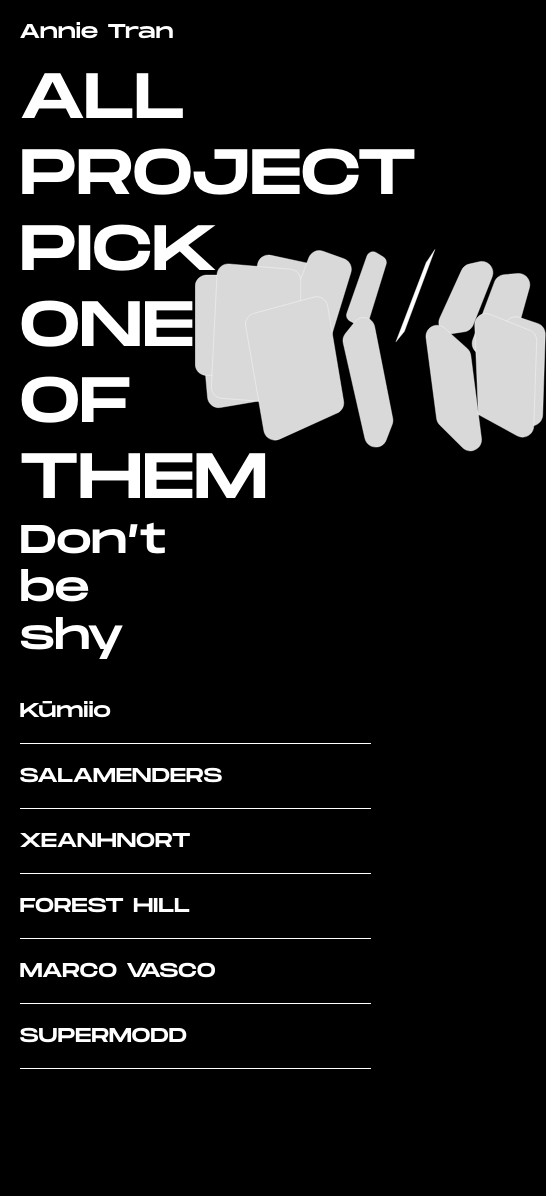
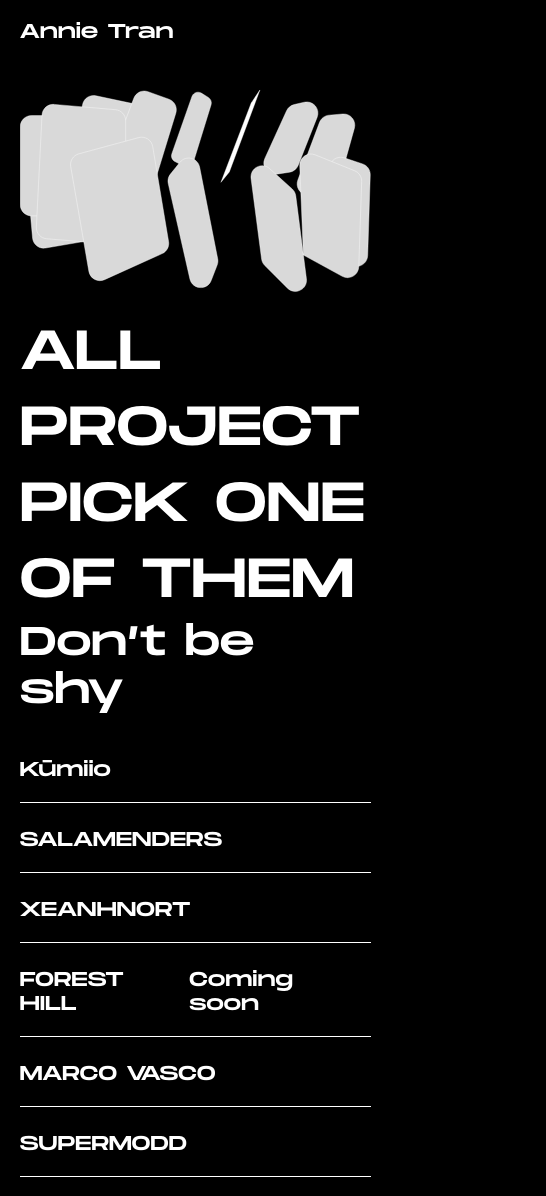
Before and after one commit to Renaudfradin/AtthStudio, a Next.js app: page /allproject in a window 390 px wide. Shown: the whole page, 546 px wide, since content can reach past the window. Before the commit the page ends 1088 px from the top, so only its background shows below. Built offline with nearby package versions, Linux system fonts and the light colour scheme.

Commit message:
(update) add responsive allproject page

```diff
--- a/app/allproject/allproject.css
+++ b/app/allproject/allproject.css
@@ -35,14 +35,90 @@
   line-height: 48px;
 }
 
-.title_list{
+.title_list {
   font-size: 20px;
   font-weight: 400;
   line-height: 24px;
-  padding-top: 20px;
+  padding-top: 25px;
   padding-bottom: 20px;
   border-bottom: 1px solid white;
   text-decoration: none;
   display: block;
   width: auto;
 }
+
+.title_list_sooon {
+  font-size: 20px;
+  font-weight: 400;
+  line-height: 24px;
+  padding-top: 25px;
+  padding-bottom: 20px;
+  width: 20%;
+}
+
+.comingSoonProject {
+  display: flex;
+  align-items: center;
+  justify-content: flex-start;
+  align-content: center;
+  flex-wrap: nowrap;
+  flex-direction: row;
+  width: 100%;
+  border-bottom: 1px solid white;
+}
+
+@media (max-width: 430px) {
+  .content_allproject{
+    margin-top: 7%;
+  }
+
+  .title1 {
+    font-size: 55px;
+  }
+
+  .top_allproject {
+    display: flex;
+    flex-direction: column-reverse;
+    justify-content: space-between;
+    align-items: center;
+    align-content: center;
+    flex-wrap: nowrap;
+    padding-top: var(--space-top);
+    margin-bottom: 5%;
+  }
+
+  .top_allproject div {
+    display: flex;
+    flex-direction: column;
+    width: auto;
+  }
+
+  .title_list_sooon {
+    width: auto;
+    padding-right: 10px;
+  }
+
+}
+
+@media (min-width: 431px) and (max-width: 768px) {
+  .top_allproject {
+    display: flex;
+    flex-direction: column-reverse;
+    justify-content: space-between;
+    align-items: stretch;
+    align-content: center;
+    flex-wrap: nowrap;
+    padding-top: var(--space-top);
+    padding-left: var(--space-left);
+    padding-right: var(--space-right);
+    margin-bottom: var(--space-top);
+  }
+
+  .top_allproject div {
+    width: 100%;
+  }
+
+  .title_list_sooon {
+    width: 40%;
+  }
+}
--- a/app/allproject/page.tsx
+++ b/app/allproject/page.tsx
@@ -25,15 +25,30 @@ export default function page() {
               Don’t be shy
             </h2>
           </div>
-          <Image src={slider} className="" alt="Image all project" priority/>
+          <Image src={slider} className="" alt="Image all project" priority />
         </div>
-        <div className='content'>
-          {items.map(({ title, slug, release }) => (
-            <div>
-              <Link className={`${monumentExtended.className} title_list`} href={`project/${slug}`}>{title}</Link>
-              <p>{release}</p>
-            </div>
-          ))}
+        <div className="content">
+          {items.map(({ id, title, slug, release }) =>
+            release === true ? (
+              <div key={id}>
+                <Link
+                  className={`${monumentExtended.className} title_list`}
+                  href={`project/${slug}`}
+                >
+                  {title}
+                </Link>
+              </div>
+            ) : (
+              <div key={id} className="comingSoonProject">
+                <p className={`${monumentExtended.className} title_list_sooon`}>
+                  {title}
+                </p>
+                <p className={`${monumentExtended.className} title_list_sooon`}>
+                  Coming soon
+                </p>
+              </div>
+            ),
+          )}
         </div>
       </div>
     </div>
--- a/package.json
+++ b/package.json
@@ -27,6 +27,6 @@
     "eslint-config-next": "14.2.5",
     "postcss": "^8",
     "tailwindcss": "^3.4.1",
-    "typescript": "^5"
+    "typescript": "5.5.4"
   }
 }
```
Also changed, not shown: 1 other file (tests, documents, lock files or other folders).
